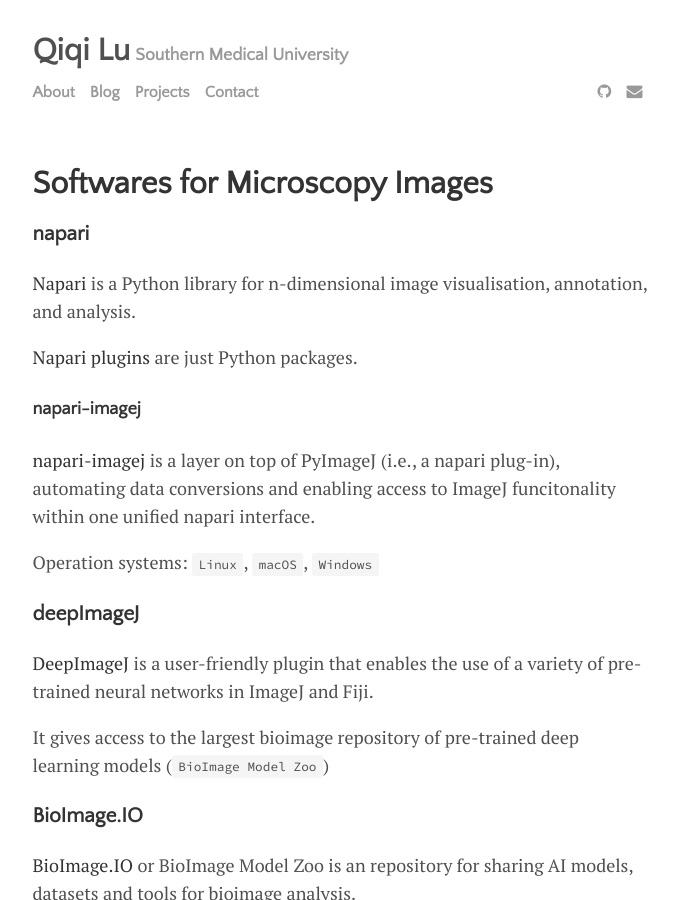
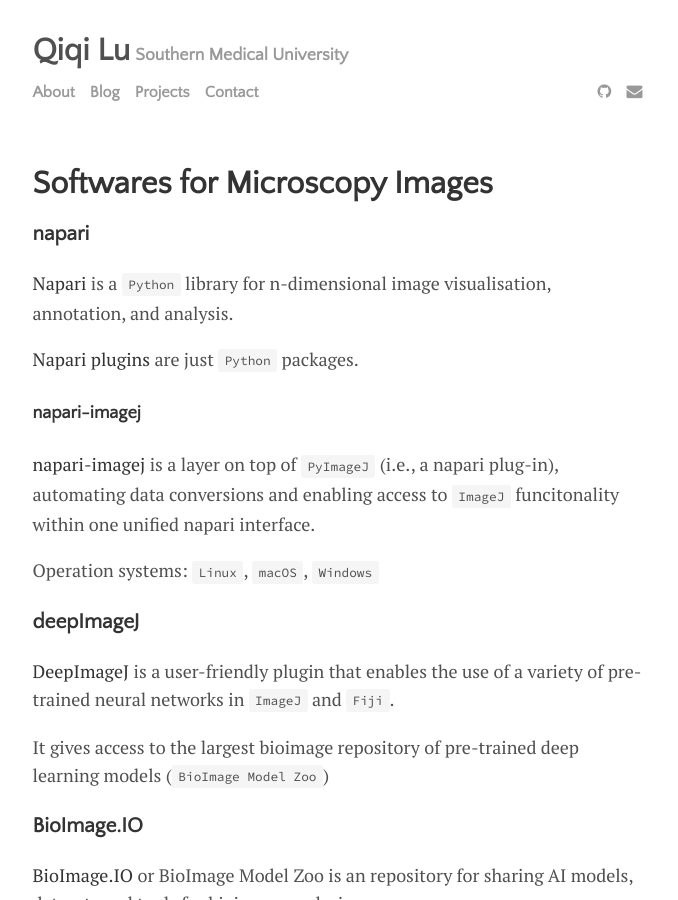
Before and after one commit to Recklexx/Recklexx.github.io, a Jekyll site: the page built from _posts/blogs/2024-07-09-softwar-microscopy.md, in a window 1280 px wide and 900 px high. Shown: the whole window, without its empty margins (300-978 px from the left). Built offline with Jekyll 4.4.1, drawn with Linux system fonts in a browser that asks for light colours.

```diff
--- a/_posts/blogs/2024-07-09-softwar-microscopy.md
+++ b/_posts/blogs/2024-07-09-softwar-microscopy.md
@@ -7,17 +7,17 @@ date: 2024-07-09
 ---
 
 ### napari
-[Napari](https://napari.org/stable/index.html) is a Python library for n-dimensional image visualisation, annotation, and analysis.
+[Napari](https://napari.org/stable/index.html) is a `Python` library for n-dimensional image visualisation, annotation, and analysis.
 
-[Napari plugins](https://napari.org/stable/plugins/building_a_plugin/first_plugin.html#what-is-a-plugin) are just Python packages.
+[Napari plugins](https://napari.org/stable/plugins/building_a_plugin/first_plugin.html#what-is-a-plugin) are just `Python` packages.
 
 #### napari-imagej
-[napari-imagej](https://napari.imagej.net/en/latest/) is a layer on top of PyImageJ (i.e., a napari plug-in), automating data conversions and enabling access to ImageJ funcitonality within one unified napari interface.
+[napari-imagej](https://napari.imagej.net/en/latest/) is a layer on top of `PyImageJ` (i.e., a napari plug-in), automating data conversions and enabling access to `ImageJ` funcitonality within one unified napari interface.
 
 Operation systems: `Linux`, `macOS`, `Windows`
 
 ### deepImageJ
-[DeepImageJ](https://deepimagej.github.io/) is a user-friendly plugin that enables the use of a variety of pre-trained neural networks in ImageJ and Fiji.
+[DeepImageJ](https://deepimagej.github.io/) is a user-friendly plugin that enables the use of a variety of pre-trained neural networks in `ImageJ` and `Fiji`.
 
 It gives access to the largest bioimage repository of pre-trained deep learning models (`BioImage Model Zoo`)
 
```
